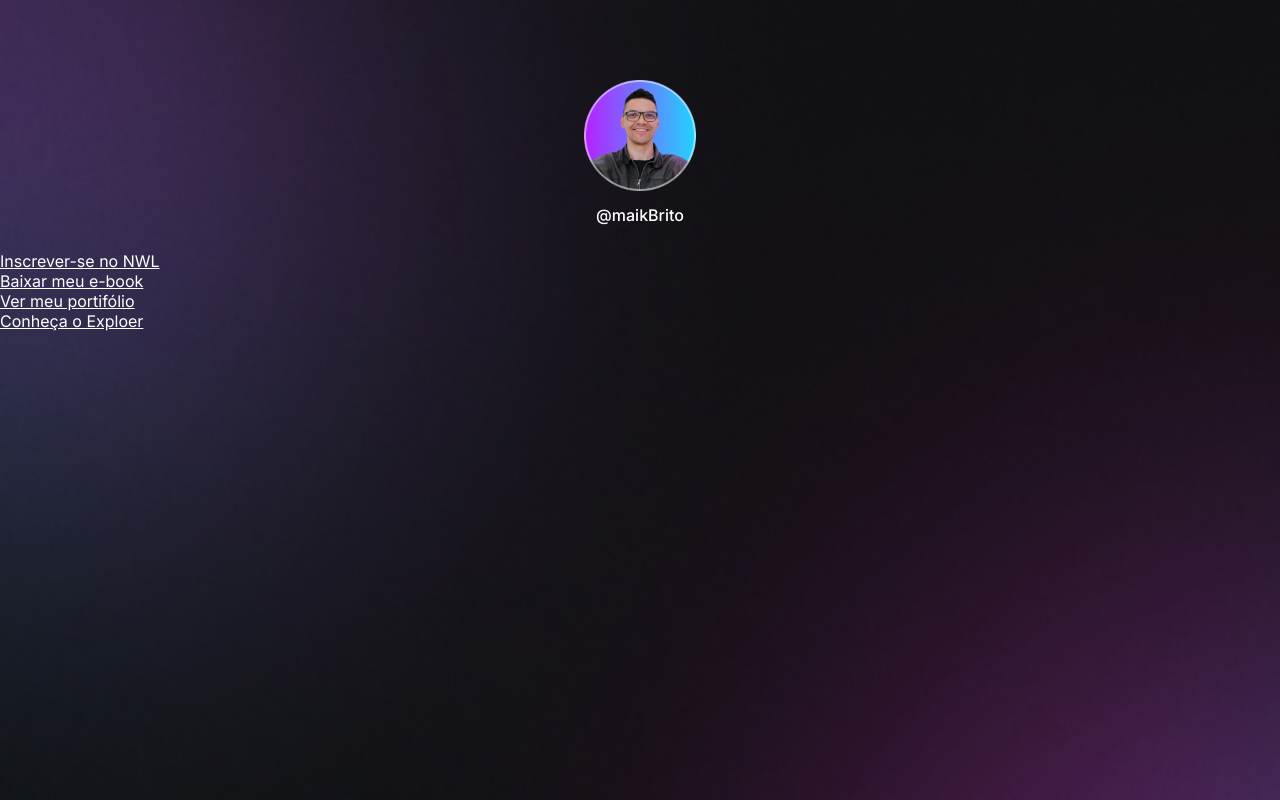
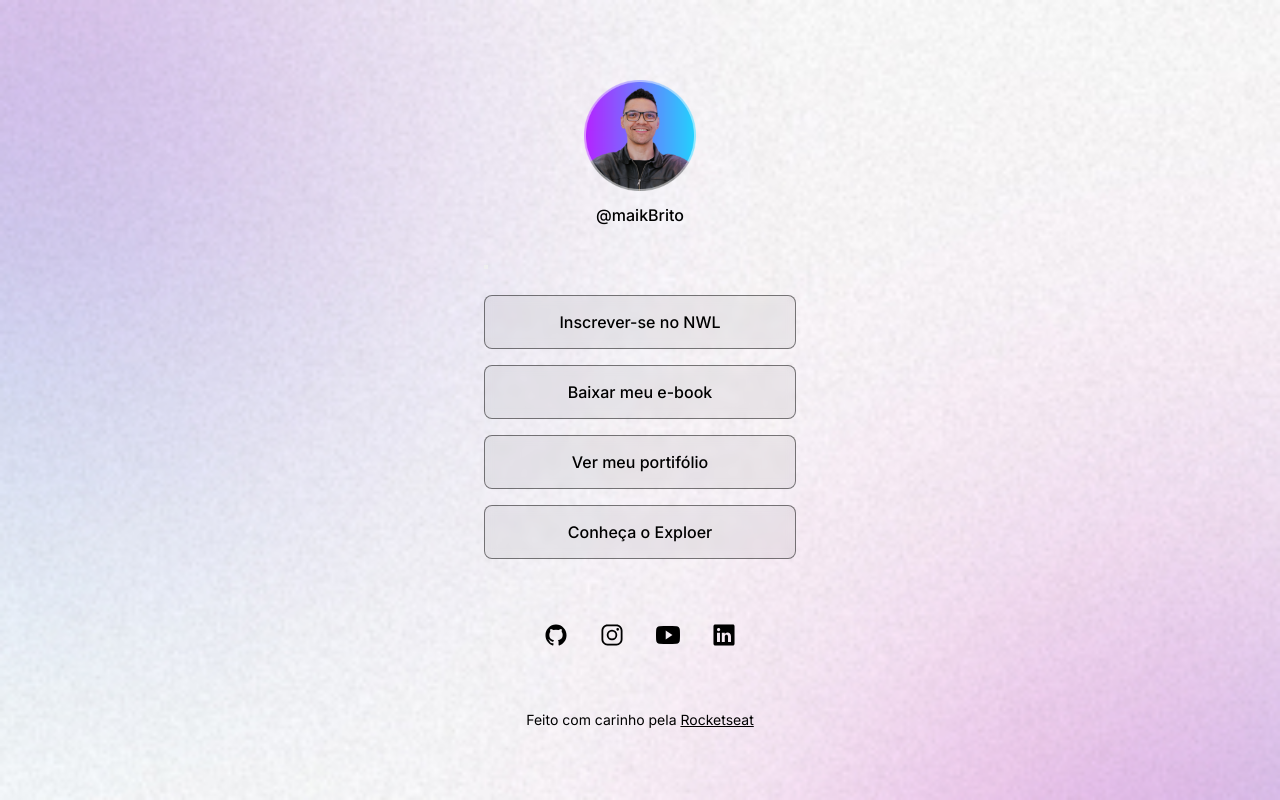
Before and after one commit to IagoPereira05/Discovery, a plain HTML site: page index.html in a window 1280 px wide. Drawn offline with nearby package versions, Linux system fonts and the light colour scheme.

Commit message:
Nova atualizacao

```diff
--- a/index.html
+++ b/index.html
@@ -1,5 +1,5 @@
 <!DOCTYPE html>
-<html lang="pt-br">
+<html lang="pt-br" class="light">
 <head>
     <link rel="preconnect" href="https://fonts.googleapis.com">
     <link rel="preconnect" href="https://fonts.gstatic.com" crossorigin>
@@ -20,6 +20,14 @@
             />
             <p>@maikBrito</p>
         </div>
+
+        <div id="switch">
+            <button>
+
+            </button>
+            <span>
+
+            </span>
         </div>
         <ul>
             <li>
@@ -35,5 +43,28 @@
                 <a href="https://rocketseat.com.br/exploer" target="_blank">Conheça o Exploer</a>
             </li>
         </ul>
+        <div id="social-links">
+            <a href="https://github.com/IagoPereira05" target="_blank">
+                <ion-icon name="logo-github"></ion-icon>
+            </a>
+            <a href="#" target="_blank">
+                <ion-icon name="logo-instagram"></ion-icon>
+            </a>
+            <a href="#" target="_blank">
+                <ion-icon name="logo-youtube"></ion-icon>
+            </a>
+            <a href="#" target="_blank">
+                <ion-icon name="logo-linkedin"></ion-icon>
+            </a>
+
+        </div>
+        <footer>
+            Feito com carinho pela <a href="https://rocketseat.com.br">Rocketseat</a>
+        </footer>
+    </div>
+
+
+    <script type="module" src="https://unpkg.com/ionicons@7.1.0/dist/ionicons/ionicons.esm.js"></script>
+<script nomodule src="https://unpkg.com/ionicons@7.1.0/dist/ionicons/ionicons.js"></script>
 </body>
 </html>
--- a/style.css
+++ b/style.css
@@ -3,20 +3,38 @@
     padding: 0;
     box-sizing: border-box;
 }
+
+:root{
+    --text-color:white;
+    --bg-url:url(./assets/bg-mobile.jpg);
+    --stroke-color: rgba(255, 255, 255,0.5);
+    --surface-color: rgba(255, 255, 255,0.05);
+    --surface-color-hover: rgba(255, 255, 255,0.02);
+    --highlight-color: rgba(250,250,250,0.1);
+}
+
+.light{
+    --text-color:black;
+    --bg-url:url(./assets/bg-mobile-light.jpg);
+    --stroke-color:rgba(0, 0, 0,0.5);
+    --surface-color:rgba(0, 0, 0,0.05);
+    --surface-color-hover:rgba(0, 0, 0,0.02);
+    --highlight-color: rgba(0,0,0,0.1);
+}
+
 body{
-    background: url(./assets/bg-mobile.jpg) no-repeat top center/cover;
+    background: var(--bg-url) no-repeat top center/cover;
 }
 
 body * {
     font-family: 'Inter', sans-serif;
-    color: white;
+    color: var(--text-color);
 }
 #container{
 
     width: 360px;
-    margin:auto;
-    padding-top: 56px;
-
+    margin: 56px auto 0px;
+    padding: 0 24px;
 }
 #profile{
     text-align: center;
@@ -31,3 +49,57 @@ body * {
    margin-top: 8px;
 
 }
+
+ul{
+    list-style: none;
+    display: flex;
+    flex-direction: column;
+    gap: 16px;
+    padding: 24px 0;
+}
+
+ul li a{
+    display: flex;
+    align-items: center;
+    justify-content: center;
+    padding: 16px 24px;
+    background: var(--surface-color);
+    border: 1px solid var(--stroke-color);
+    border-radius: 8px;
+    backdrop-filter: blur(4px);
+    text-decoration: none;
+    font-weight: 500;
+    transition: background 0.2s;
+}
+
+ul li a:hover{
+
+    background-color: var(--surface-color-hover);
+    border: 1.5px solid var(--text-color)
+}
+
+#social-links{
+ display: flex;
+
+ padding: 24px 0;
+ font-size: 24px;
+ justify-content: center;
+}
+
+#social-links a{
+    display: flex;
+    align-items: center;
+    justify-content: center;
+    padding:  16px;
+    border-radius: 50%;
+    transition: background  0.2s;
+}
+#social-links a:hover{
+    background-color: var(--highlight-color);
+
+}
+footer{
+    padding: 24px 0;
+    text-align: center;
+    font-size: 14px
+}
```
Lines whose indentation alone changed are shown as unchanged.
